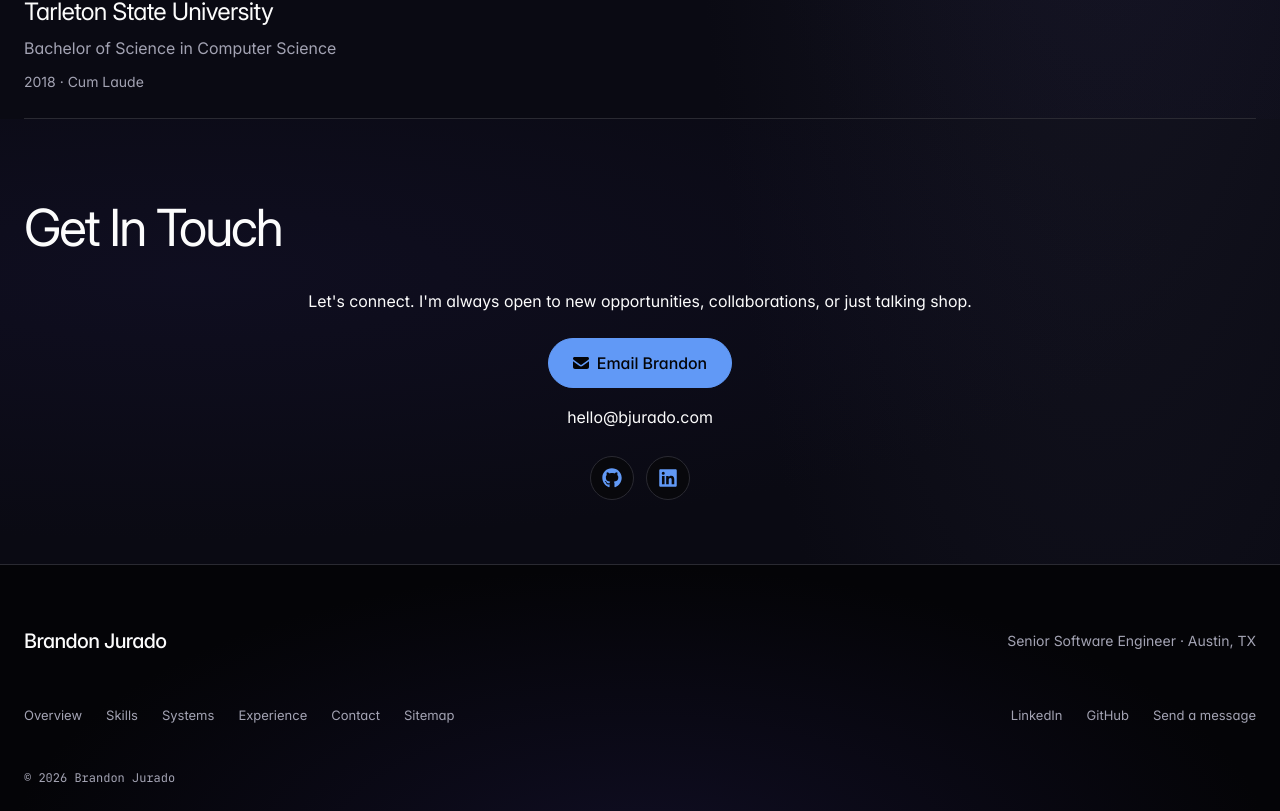
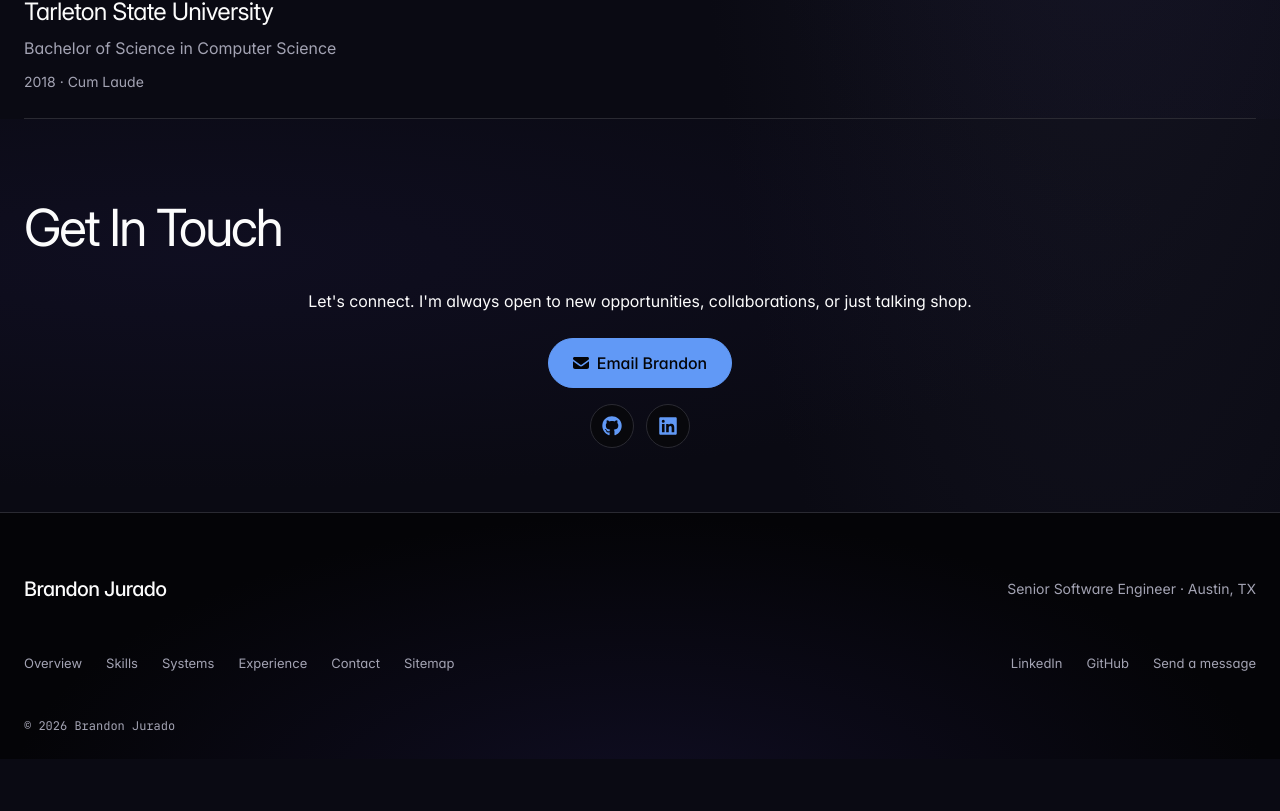
Before and after one commit to brandonjurado/brandonjurado.github.io, a React (Vite) app: page / in a window 1280 px wide. Shown: the part 4404-5215 px from the top of the page. After the commit the page ends 5163 px from the top, so only its background shows below. Built offline with nearby package versions, Linux system fonts and the light colour scheme.

Commit message:
fix(contact): hide email address

```diff
--- a/src/containers/contact/Contact.scss
+++ b/src/containers/contact/Contact.scss
@@ -63,20 +63,6 @@
   svg {
     flex: none;
   }
-
-  &:hover {
-    text-decoration: underline;
-  }
-}
-
-.contact-email-address {
-  display: inline-flex;
-  align-items: center;
-  min-height: 44px;
-  color: var(--ink);
-  font-size: 16px;
-  overflow-wrap: anywhere;
-  text-decoration: none;
 
   &:hover {
     text-decoration: underline;
--- a/src/containers/contact/Contact.tsx
+++ b/src/containers/contact/Contact.tsx
@@ -32,12 +32,6 @@ export default function Contact() {
                   <Icon name="email" />
                   Email Brandon
                 </a>
-                <a
-                  className="contact-email-address"
-                  href={`mailto:${contactInfo.email_address}`}
-                >
-                  {contactInfo.email_address}
-                </a>
               </div>
               {socialMediaLinks.display && (
                 <div className="contact-profiles">
```
